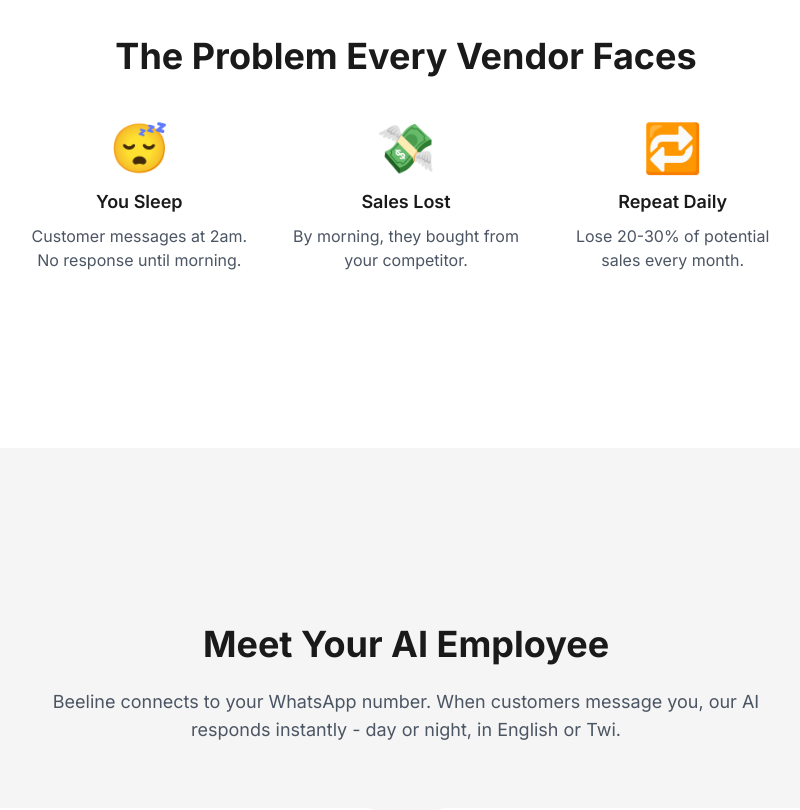
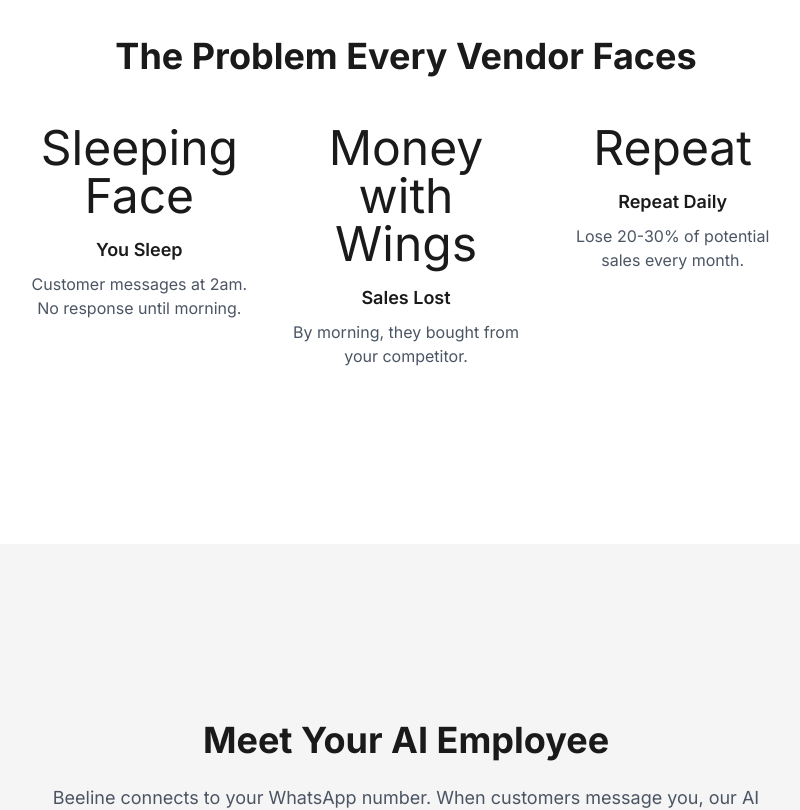
Before and after one commit to nanayawjoshua/whatsapp-ai-platform, a Next.js app in the folder website/: page / in a window 1280 px wide. Shown: the part 900-1710 px from the top of the page, without its empty margins (234-1034 px from the left). Built offline with nearby package versions, Linux system fonts and the light colour scheme.

Commit message:
fix:
remove unicode em-dash causing build failure

```diff
--- a/website/app/page.tsx
+++ b/website/app/page.tsx
@@ -77,17 +77,17 @@ export default function Home() {
             </h2>
             <div className="grid sm:grid-cols-3 gap-8 mt-12">
               <div className="text-center">
-                <div className="text-5xl mb-4">😴</div>
+                <div className="text-5xl mb-4">Sleeping Face</div>
                 <h3 className="font-semibold text-lg mb-2">You Sleep</h3>
                 <p className="text-gray-600">Customer messages at 2am. No response until morning.</p>
               </div>
               <div className="text-center">
-                <div className="text-5xl mb-4">💸</div>
+                <div className="text-5xl mb-4">Money with Wings</div>
                 <h3 className="font-semibold text-lg mb-2">Sales Lost</h3>
                 <p className="text-gray-600">By morning, they bought from your competitor.</p>
               </div>
               <div className="text-center">
-                <div className="text-5xl mb-4">🔁</div>
+                <div className="text-5xl mb-4">Repeat</div>
                 <h3 className="font-semibold text-lg mb-2">Repeat Daily</h3>
                 <p className="text-gray-600">Lose 20-30% of potential sales every month.</p>
               </div>
@@ -233,27 +233,27 @@ export default function Home() {
 
                 <ul className="text-left space-y-4 mb-8">
                   <li className="flex items-start gap-3">
-                    <span className="text-beeline-yellow text-xl">✓</span>
+                    <span className="text-beeline-yellow text-xl">Checkmark</span>
                     <span>Unlimited messages & conversations</span>
                   </li>
                   <li className="flex items-start gap-3">
-                    <span className="text-beeline-yellow text-xl">✓</span>
+                    <span className="text-beeline-yellow text-xl">Checkmark</span>
                     <span>24/7 availability, no breaks</span>
                   </li>
                   <li className="flex items-start gap-3">
-                    <span className="text-beeline-yellow text-xl">✓</span>
+                    <span className="text-beeline-yellow text-xl">Checkmark</span>
                     <span>English & Twi support</span>
                   </li>
                   <li className="flex items-start gap-3">
-                    <span className="text-beeline-yellow text-xl">✓</span>
+                    <span className="text-beeline-yellow text-xl">Checkmark</span>
                     <span>Your own WhatsApp number</span>
                   </li>
                   <li className="flex items-start gap-3">
-                    <span className="text-beeline-yellow text-xl">✓</span>
+                    <span className="text-beeline-yellow text-xl">Checkmark</span>
                     <span>7-day free trial</span>
                   </li>
                   <li className="flex items-start gap-3">
-                    <span className="text-beeline-yellow text-xl">✓</span>
+                    <span className="text-beeline-yellow text-xl">Checkmark</span>
                     <span>Cancel anytime</span>
                   </li>
                 </ul>
@@ -296,7 +296,7 @@ export default function Home() {
               <span className="text-xl font-bold text-white">Beeline</span>
             </div>
             <div className="text-center md:text-right">
-              <p>&copy; 2025 Beeline Ghana. Built with 🐝 in Accra.</p>
+              <p>© 2025 Beeline Ghana. Built with Honey in Accra.</p>
               <p className="text-sm mt-2">
                 Making African vendors unstoppable.
               </p>
```
